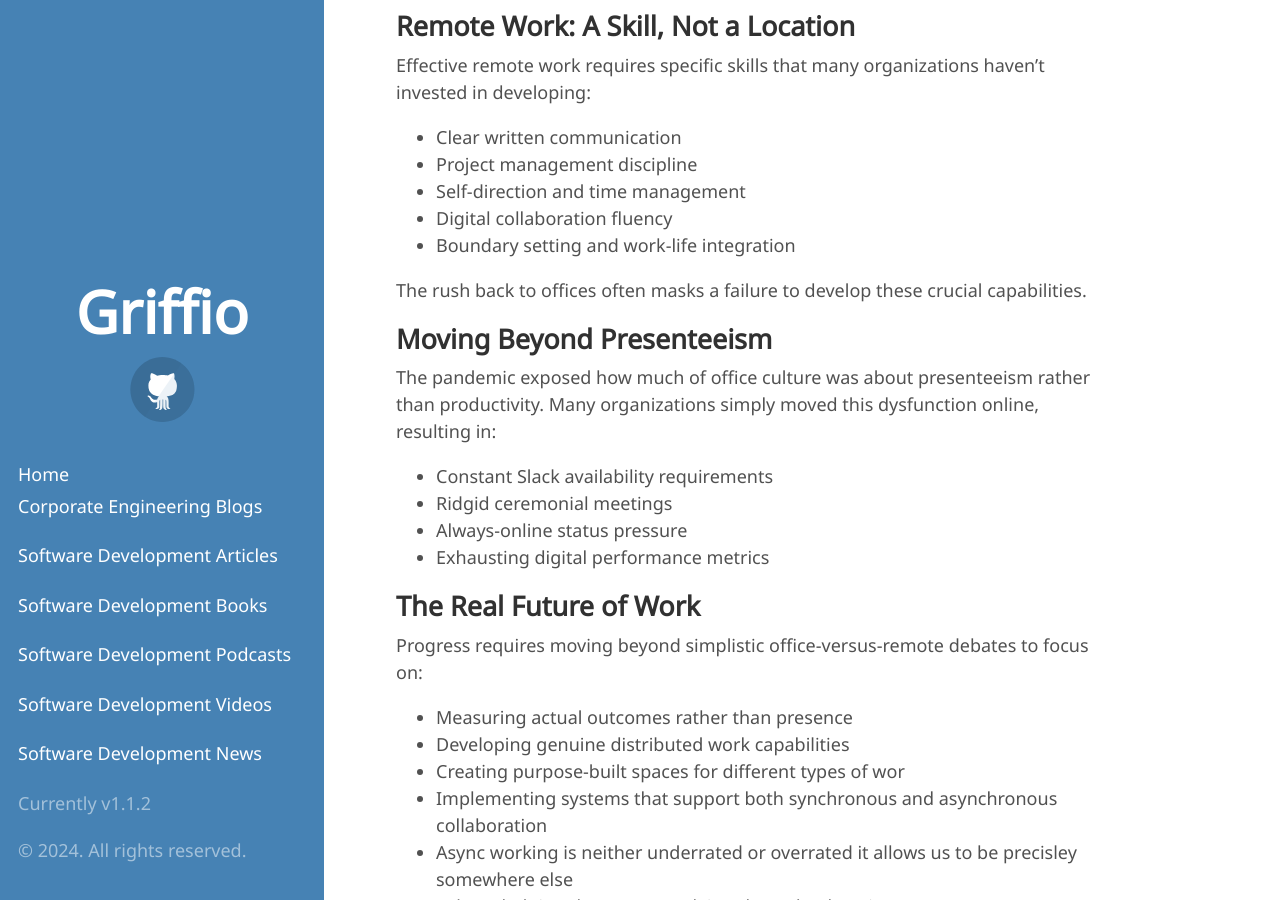
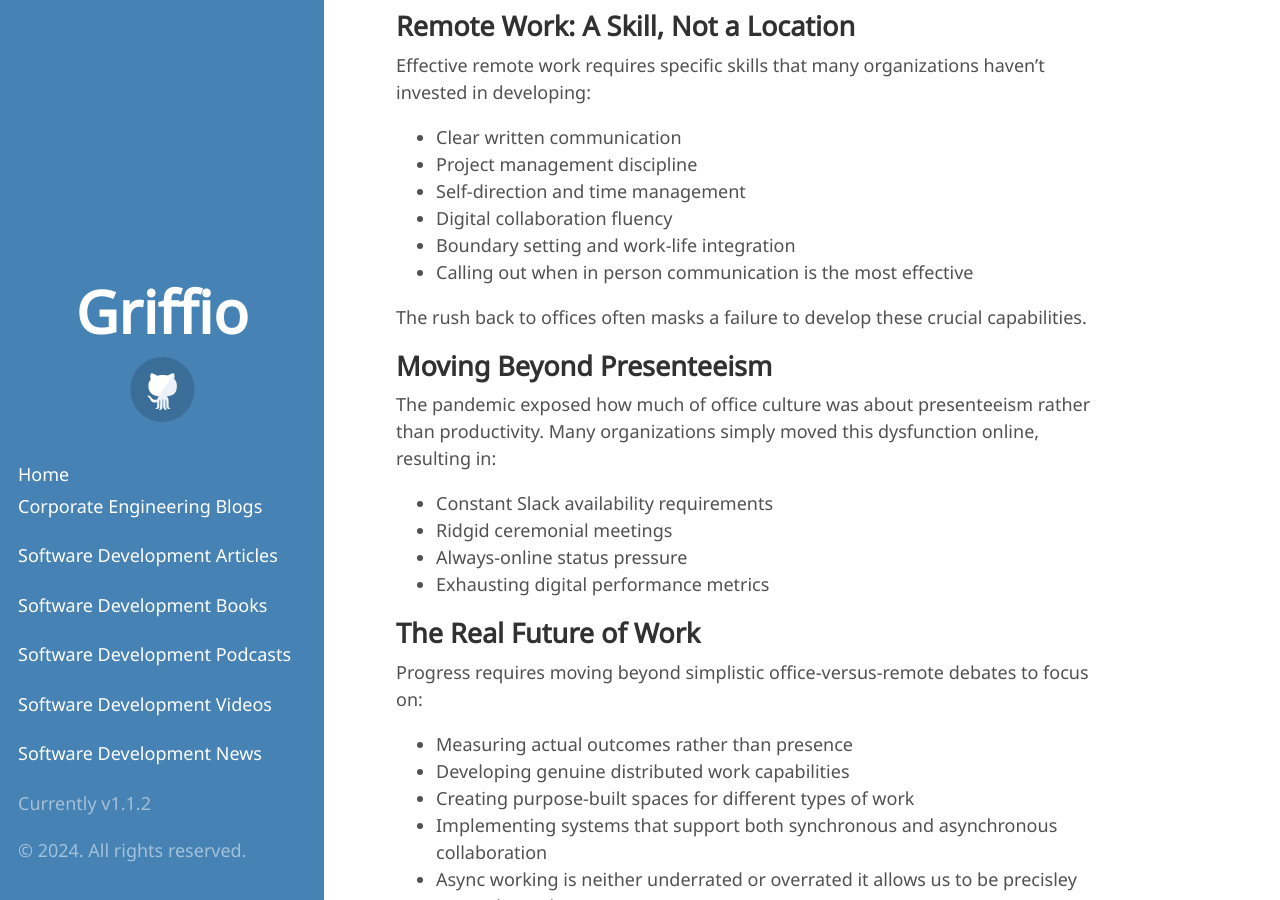
Before and after one commit to griffio/griffio.github.io, a Jekyll site: the page built from _posts/2024-11-10-The-False-Promise-of-Post-Pandemic-Era-Remote-Work.md, in a window 1280 px wide and 900 px high, scrolled down 1654 px. Built offline with Jekyll 4.4.1, drawn with Linux system fonts in a browser that asks for light colours; some web fonts are replaced.

Commit message:
Update 2024-11-10-The-False-Promise-of-Post-Pandemic-Era-Remote-Work.md

```diff
--- a/_posts/2024-11-10-The-False-Promise-of-Post-Pandemic-Era-Remote-Work.md
+++ b/_posts/2024-11-10-The-False-Promise-of-Post-Pandemic-Era-Remote-Work.md
@@ -55,6 +55,7 @@
 - Self-direction and time management
 - Digital collaboration fluency
 - Boundary setting and work-life integration
+- Calling out when in person communication is the most effective
 
 The rush back to offices often masks a failure to develop these crucial capabilities.
 
@@ -71,7 +72,7 @@
 Progress requires moving beyond simplistic office-versus-remote debates to focus on:
 - Measuring actual outcomes rather than presence
 - Developing genuine distributed work capabilities
-- Creating purpose-built spaces for different types of wor
+- Creating purpose-built spaces for different types of work
 - Implementing systems that support both synchronous and asynchronous collaboration
 - Async working is neither underrated or overrated it allows us to be precisley somewhere else
 - Acknowledging that some work isn't bound to location
```
